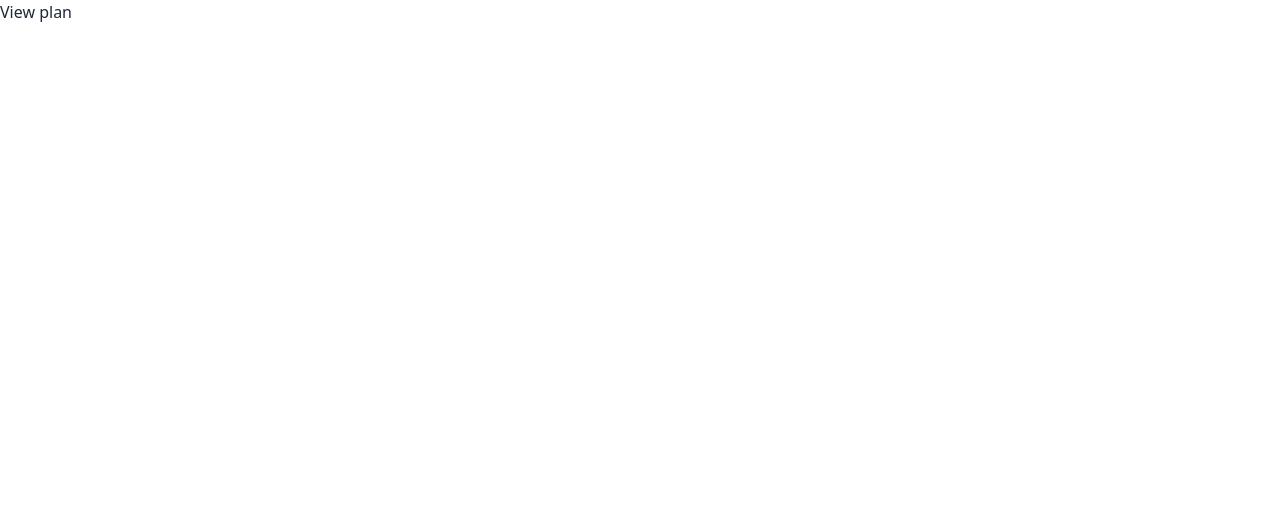
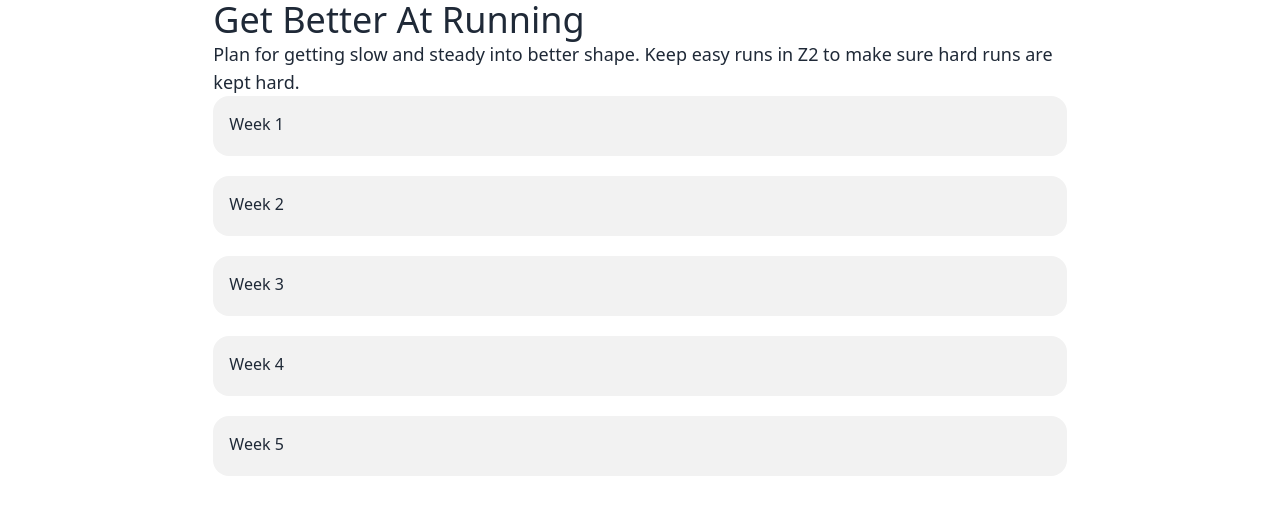
Before and after one commit to taraldga/trainingplanner, a React (Vite) app: page /plans/view in a window 1280 px wide. Shown: the top 514 px of the page. Built offline with nearby package versions, Linux system fonts and the light colour scheme.

Commit message:
Make the app display general example data

```diff
--- a/src/App.tsx
+++ b/src/App.tsx
@@ -4,7 +4,7 @@ function App() {
 
   return (
     <>
-        <h1>Hello I'm letting you create workouts</h1>
+        <h1>Hello I'm letting you create Workout Plans</h1>
         <a className="btn" href="/workouts/new">Create new workout</a>
     </>
   )
--- a/src/pages/plan/ViewPlan.tsx
+++ b/src/pages/plan/ViewPlan.tsx
@@ -1,9 +1,58 @@
+import {useEffect, useState} from "react";
+import {Plan} from "../../types/Plan.ts";
+import {getExampleRunningData} from "../../util/data.ts";
 
 const ViewPlan = () => {
 
+    const [plan, setPlan] = useState<Plan>()
+
+    useEffect(() => {
+        setPlan(getExampleRunningData())
+    }, [])
+
+    if( plan === undefined ) return <div></div>
     return (
-        <div>
-            <h1 className="text-xxl">View plan </h1>
+
+        <div className="w-8/12 mx-auto">
+            <h1 className="text-4xl">{plan.title}</h1>
+            <span className="text-lg">{plan.notes}</span>
+            {plan.weeks.map((workouts,index) => {
+                return (
+                    <div tabIndex={0} className="collapse bg-base-200 mb-5">
+                        <div className="collapse-title">
+                            Week {index + 1}
+                        </div>
+                        <div className="collapse-content">
+                            <div className="overflow-x-auto">
+                                <table className="table">
+                                    {/* head */}
+                                    <thead>
+                                    <tr>
+                                        <th>Workout #</th>
+                                        <th>Title</th>
+                                        <th>Description</th>
+                                        <th>Link</th>
+                                    </tr>
+                                    </thead>
+                                    <tbody>
+                                    {workouts.map((workout, workoutNumber)=> {
+                                        return (
+                                            <tr className="bg-base-200">
+                                                <th>{workoutNumber+1}</th>
+                                                <td>{workout.title}</td>
+                                                <td>{workout.description}</td>
+                                                <td><a href={`${workout.description}`}>Workout</a></td>
+                                            </tr>
+                                        )
+                                    }
+                                    )}
+                                    </tbody>
+                                </table>
+                            </div>
+                        </div>
+                    </div>
+                );
+            })}
         </div>
     )
 }
--- /dev/null
+++ b/src/types/Plan.ts
@@ -0,0 +1,11 @@
+
+export interface WorkoutSummary {
+    title: string;
+    description: string;
+    link: string;
+}
+export interface Plan {
+    title: string;
+    notes: string;
+    weeks: WorkoutSummary[][]
+}
--- /dev/null
+++ b/src/util/data.ts
@@ -0,0 +1,41 @@
+
+
+
+export const getExampleRunningData = () => {
+    return {
+        "title": "Get Better At Running",
+        "notes": "Plan for getting slow and steady into better shape. Keep easy runs in Z2 to make sure hard runs are kept hard.",
+        "weeks": [
+            [
+                {"title": "Easy run", "description": "Run easy for 45 to 60 minutes", "link": "link" },
+                {"title": "4*2000", "description": "Intervals, run 4*2000m hard, 2 minutes breaks", "link": "link" },
+                {"title": "Easy run", "description": "Run easy for 45 to 60 minutes", "link": "link" },
+                {"title": "Easy long run", "description": "Run easy for 75 to 120 minutes", "link": "link" },
+            ],
+            [
+                {"title": "Easy run", "description": "Run easy for 45 to 60 minutes", "link": "link" },
+                {"title": "45/15", "description": "Intervals, run 45 seconds hard, 15 seconds slow. Repeat 20 times", "link": "link" },
+                {"title": "Easy run", "description": "Run easy for 45 to 60 minutes", "link": "link" },
+                {"title": "Easy long run", "description": "Run easy for 75 to 120 minutes", "link": "link" },
+            ],
+            [
+                {"title": "Easy run", "description": "Run easy for 45 to 60 minutes", "link": "link" },
+                {"title": "8*1000", "description": "Intervals, run 8*1000m hard, 1 minute breaks", "link": "link" },
+                {"title": "Easy run", "description": "Run easy for 45 to 60 minutes", "link": "link" },
+                {"title": "Easy long run", "description": "Run easy for 75 to 120 minutes", "link": "link" },
+            ],
+            [
+                {"title": "Easy run", "description": "Run easy for 45 to 60 minutes", "link": "link" },
+                {"title": "Fartlek", "description": "Intervals, run 1,2,3,4 minutes hard, half the time breaks. Repeat two times", "link": "link" },
+                {"title": "Easy run", "description": "Run easy for 45 to 60 minutes", "link": "link" },
+                {"title": "Easy long run", "description": "Run easy for 75 to 120 minutes", "link": "link" },
+            ],
+            [
+                {"title": "Easy run", "description": "Run easy for 45 to 60 minutes", "link": "link" },
+                {"title": "4*2000", "description": "Intervals, run 4*2000m hard, 2 minutes breaks", "link": "link" },
+                {"title": "Easy run", "description": "Run easy for 45 to 60 minutes", "link": "link" },
+                {"title": "Easy long run", "description": "Run easy for 75 to 120 minutes", "link": "link" },
+            ]
+        ]
+    }
+}
```
